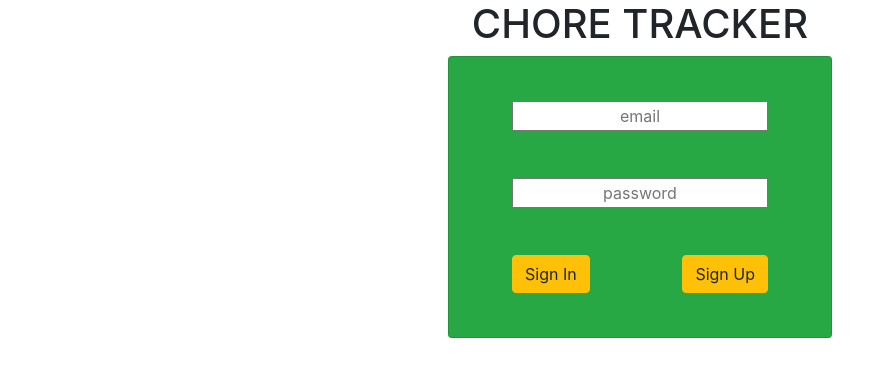
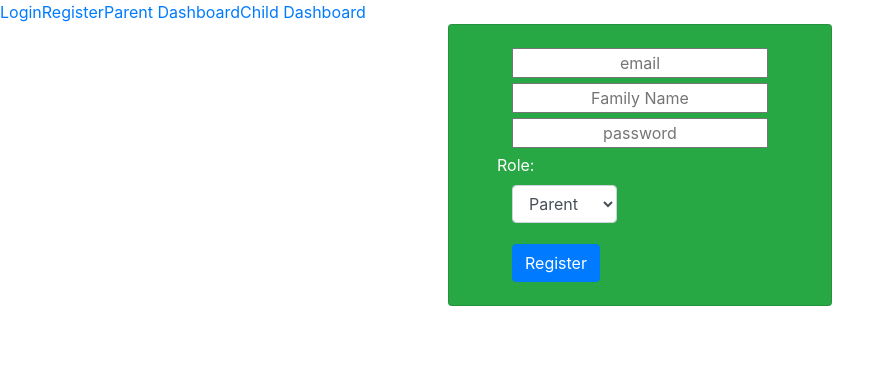
Before and after one commit to Build-Week-Home-Chore-Tracker/FE, a React (Create React App) app in the folder home-chore-tracker/: page /signup in a window 1280 px wide. Shown: the top 376 px of the page, without its empty margins (0-894 px from the left). Built offline with nearby package versions, Linux system fonts and the light colour scheme.

Commit message:
sign up updates

```diff
--- a/home-chore-tracker/src/App.js
+++ b/home-chore-tracker/src/App.js
@@ -6,29 +6,60 @@ import PrivateRoute from './Components/PrivateRoute';
 import './App.css';
 import Header from './Components/Header';
 import SignIn from './Components/SignIn';
+import SignUp from './Components/SignUp';
+import ChildTaskList from './Components/ChildTaskList'
 
 function App() {
   return (
+    // <Router>
+    // <div className="App">
+    //   <Header />
+
+    //   {/* <SignUp /> */}
+    //   <Route exact path="/" component={ (props) =>
+    //     <>
+    //       <nav>
+    //       <Link to="/ParentTaskList">Parent Tasks</Link>
+    //       </nav>
+    //       <nav>
+    //       <Link to="/ChildTaskList">Child Tasks</Link>
+    //       </nav>
+    //     </>
+    //   }/>
+
+    //   <SignIn />
+    //   <PrivateRoute exact path="/ParentTaskList" component={ParentTaskList} />
+    // </div>
+    // </Router>
     <Router>
-    <div className="App">
-      <Header />
-      <SignIn />
-      <Route exact path="/" component={ (props) =>
-        <>
-          <nav>
-          <Link to="/ParentTaskList">Parent Tasks</Link>
-          </nav>
-          <nav>
-          <Link to="/ChildTaskList">Child Tasks</Link>
-          </nav>
+      <div className="app">
+        <nav>
+          <Link to="/signin">Login</Link>
+          <Link to="/signup">Register</Link>
+          <Link to="/parenttasklist">Parent Dashboard</Link>
+          <Link to="/childtasklist">Child Dashboard</Link>
+        </nav>
+        <Switch>
+          <Route path="/signin">
+            <SignIn />
+          </Route>
 
+          <Route path="/signup">
+            <SignUp />
+          </Route>
 
-        </>
-      }/>
+          <Route path="/parenttasklist">
+            <ParentTaskList />
+          </Route>
 
-      <PrivateRoute exact path="/ParentTaskList" component={ParentTaskList} />
-    </div>
+          <Route path="/childtasklist">
+            <ChildTaskList />
+          </Route>
+
+        </Switch>
+      </div>
     </Router>
+
   );
 }
 export default App;
--- a/home-chore-tracker/src/Components/SignIn.js
+++ b/home-chore-tracker/src/Components/SignIn.js
@@ -2,12 +2,25 @@ import React , { useState, useEffect } from 'react';
 import { Form, Field, withFormik } from 'formik';
 import * as Yup from "yup";
 import { Card, Row, Button } from 'reactstrap';
+import {
+  BrowserRouter as Router,
+  Switch,
+  Route,
+  Link,
+  Redirect
+} from "react-router-dom";
+import SignUp from './SignUp';
 
-  const SignIn = ({ errors, touched, values, status }) => {
+  const SignIn = ({ errors, touched, values, status }, props) => {
+    console.log(props)
     const [users, setUsers] = useState([]);
     useEffect(() => {
       status && setUsers(users => [...users, status]);
     }, [status]);
+
+    // function showpage () {
+    //   return <SignUp />
+    // }
 
     return (
       <div className="Onboard-form">
@@ -33,27 +46,31 @@ import { Card, Row, Button } from 'reactstrap';
                             <p className="error">{errors.password}</p>
                             )}
                     </Row>
+                    <Button color="warning" type="submit">Login</Button>
 
-                    {/* <Row>
-                        <label className="checkbox-container">
-                            Terms of Service
-                            <Field
-                            type="checkbox"
-                            name="terms"
-                            checked={values.terms}
-                            />
-                            <span className="checkmark" />
-                        </label>
+                </Form>
+                <Link to="/signup">
+                <Button > Register </Button>
+                </Link>
+
+
+                {/* <Row className ="button-row">
+                       <Button color="primary" type="submit">
+                        <Router>
+
+                          <Link to = "/signup">
+                              Register
+                         </Link>
+
+                          <Switch>
+                            <Route exact path = "/signup">
+                              <SignUp />
+                            </Route>
+                          </Switch>
+
+                        </Router>
+                      </Button>
                     </Row> */}
-
-                    <Row className ="button-row">
-                        <Button color="warning" type="submit">Sign In</Button>
-                        <Button color="warning" type="submit">Sign Up</Button>
-                    </Row>
-
-                    {/* <Row>
-                    </Row> */}
-                </Form>
             </Card>
 
 
@@ -73,15 +90,6 @@ import { Card, Row, Button } from 'reactstrap';
       password: Yup.string().required("Password is required")
      }),
 
-    // handleSubmit(values, { setStatus }) {
-    //   axios
-    //     // values is our object with all our data on it.
-    //     .post("https://reqres.in/api/users/", values)
-    //     .then(res => {
-    //       setStatus(res.data);
-    //       console.log(res);
-    //     })
-    //     .catch(err => console.log(err.response));
-    // }
+
   })(SignIn); // currying functions in Javascript
  export default FormikSignIn;
--- /dev/null
+++ b/home-chore-tracker/src/Components/SignUp.js
@@ -0,0 +1,95 @@
+import React , { useState, useEffect } from 'react';
+import { Form, Field, withFormik } from 'formik';
+import * as Yup from "yup";
+import { Card, Row, Button, FormGroup, Label, Input, Col} from 'reactstrap';
+
+  const SignUp = ({ errors, touched, values, status }) => {
+    const [users, setUsers] = useState([]);
+    useEffect(() => {
+      status && setUsers(users => [...users, status]);
+    }, [status]);
+
+    return (
+      <div className="Onboard-form">
+
+            <Card body inverse color="success" className="text-center">
+                <Form className = "row-container">
+                    <Row>
+                        <Field
+                            type="text"
+                            name="email"
+                            placeholder="email" />
+                            {touched.email && errors.email && (
+                            <p className="error">{errors.email}</p>
+                            )}
+                    </Row>
+
+                    <Row>
+                        <Field
+                            type="text"
+                            name="familyname"
+                            placeholder="Family Name" />
+                            {touched.familyname && errors.familyname && (
+                            <p className="error">{errors.familyname}</p>
+                            )}
+                    </Row>
+
+                    <Row>
+                        <Field
+                            type="text"
+                            name="password"
+                            placeholder="password" />
+                            {touched.password && errors.password && (
+                            <p className="error">{errors.password}</p>
+                            )}
+                    </Row>
+
+                    <Row>
+                        <FormGroup row>
+                            <Label for="roleSelect">Role: </Label>
+                            <Col sm={10}>
+                                <Input type="select" name="role" id="roleSelect">
+                                    <option>Parent</option>
+                                    <option>Child</option>
+                                </Input>
+                            </Col>
+                        </FormGroup>
+                    </Row>
+
+                    <Row className ="button-row">
+                        <Button color="primary" type="submit">Register</Button>
+                    </Row>
+
+                </Form>
+            </Card>
+
+      </div>
+    );
+  };
+
+  const FormikSignUp = withFormik({mapPropsToValues({email,familyname, password, terms}) {
+      return {
+        email: email || "",
+        familyname: familyname || "",
+        password: password || ""
+      };
+    },
+
+    validationSchema: Yup.object().shape({
+      email: Yup.string().required("email is required"),
+      familyname: Yup.string().required("Family Name is required"),
+      password: Yup.string().required("Password is required")
+     }),
+
+    // handleSubmit(values, { setStatus }) {
+    //   axios
+    //     // values is our object with all our data on it.
+    //     .post("https://reqres.in/api/users/", values)
+    //     .then(res => {
+    //       setStatus(res.data);
+    //       console.log(res);
+    //     })
+    //     .catch(err => console.log(err.response));
+    // }
+  })(SignUp); // currying functions in Javascript
+ export default FormikSignUp;
```
